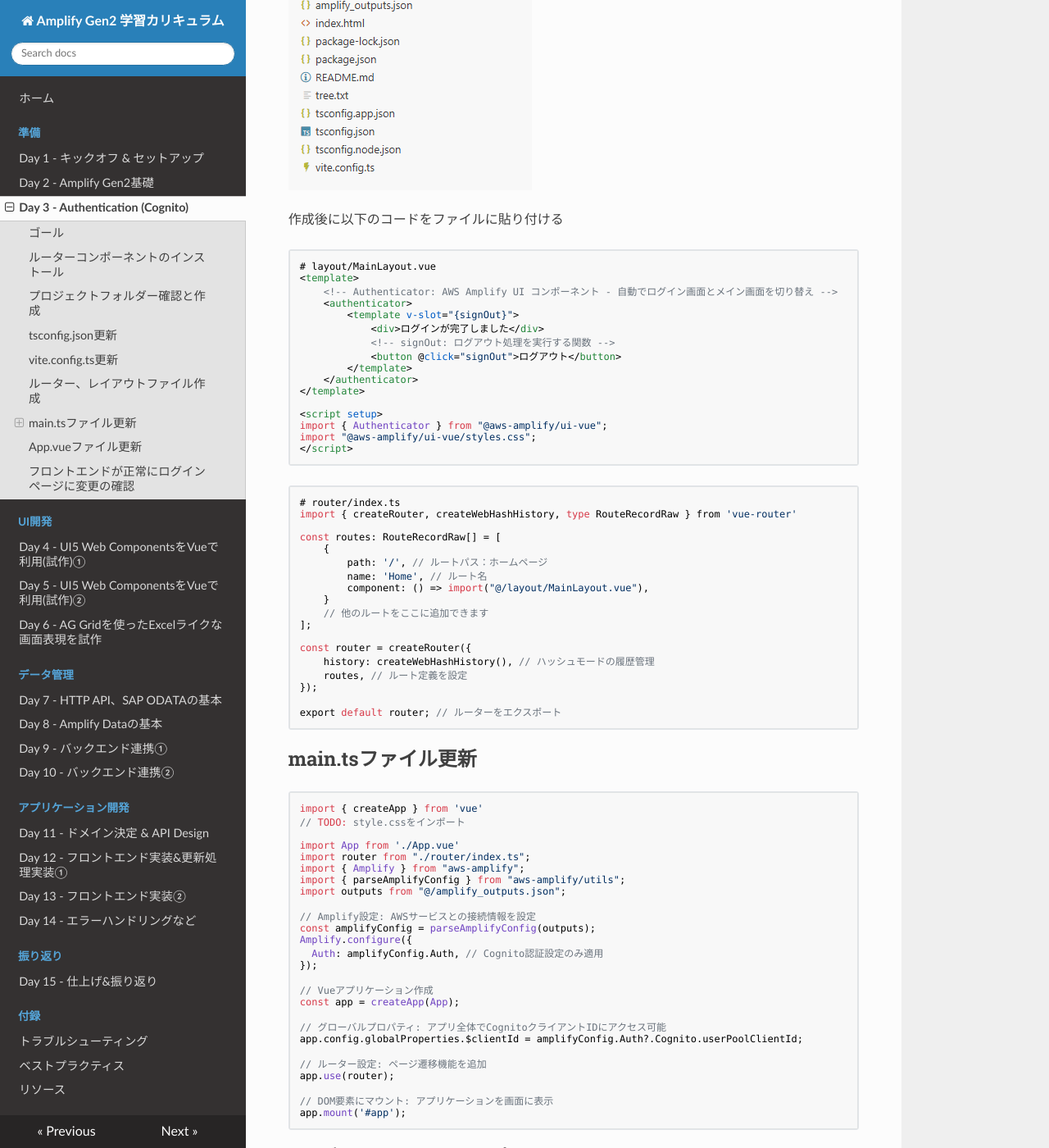
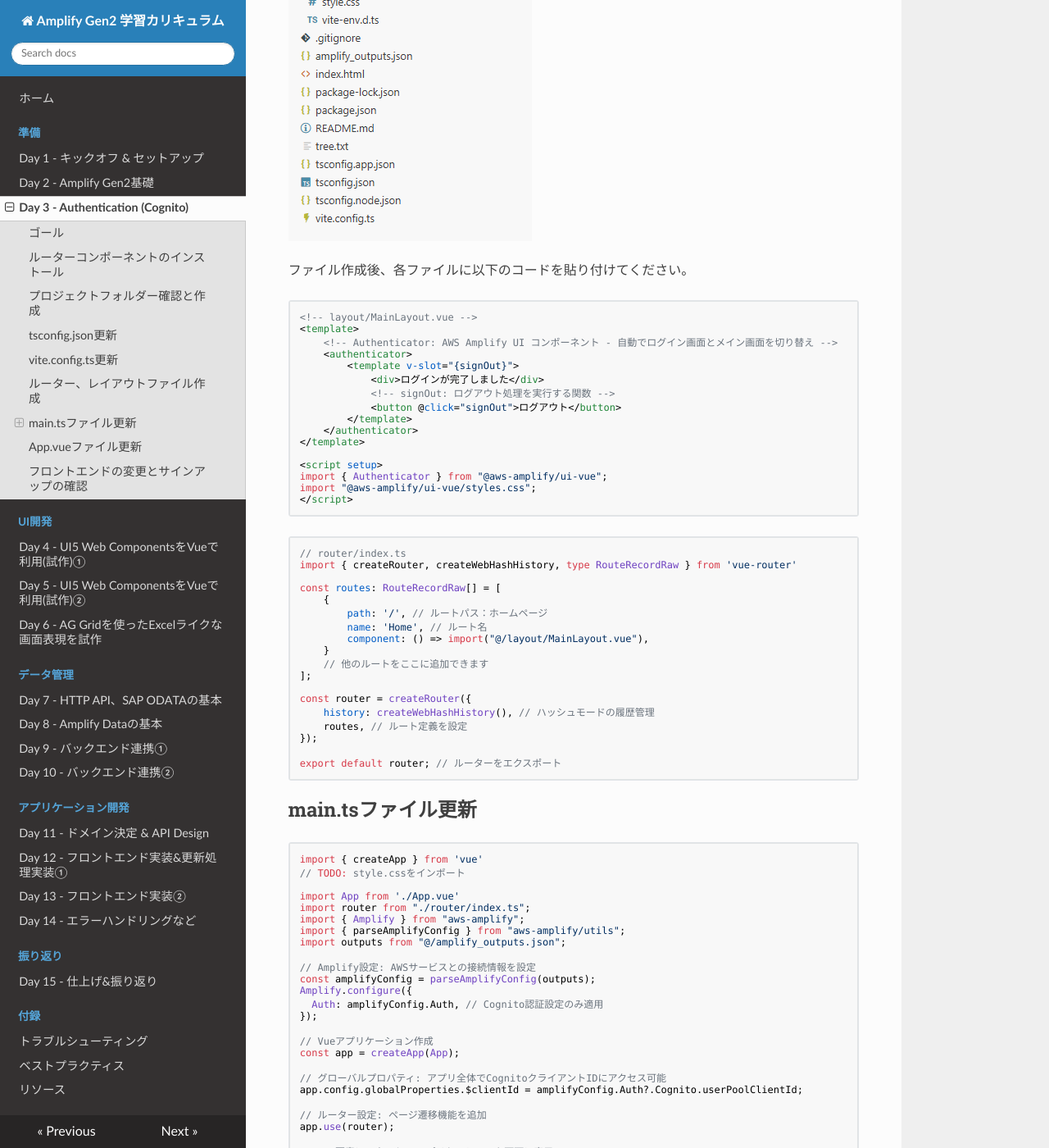
Before and after one commit to ET-n-pan/amplify-curriculum, an MkDocs documentation site: the page built from docs/foundation/day03-authentication.md, in a window 1280 px wide and 1400 px high, scrolled down 2368 px. Shown: the whole window at 82% size. Built offline with MkDocs 1.6.1, drawn with Linux system fonts in a browser that asks for light colours; nearby versions of some CDN libraries; some of the changed text lies outside the part shown.

Commit message:
Day3修正
コードブロックのタイトル指定は効かないため、修正対象ファイル名はコードブロックの先頭にコメントで記載する。

````diff
--- a/docs/foundation/day03-authentication.md
+++ b/docs/foundation/day03-authentication.md
@@ -9,11 +9,11 @@
     - Amazon Cognitoユーザープールでのユーザー管理
 
 ## ルーターコンポーネントのインストール
-プロジェクトフォルダーを開き、
+ターミナルでプロジェクトフォルダーを開き、以下のコマンドを実行します。
 ```
 npm install vue-router
 ```
-warningメッセージは想定内
+依存関係に関するwarningメッセージが出力されますが、想定内のものであるため、そのまま先に進めてください。
 
 ```
 #このままフロントエンドを起動
@@ -21,14 +21,12 @@ npm run dev
 ```
 
 ## プロジェクトフォルダー確認と作成
-src/フォルダーの下でlayout/とrouter/を作成
+src/フォルダーの下にlayout/とrouter/を作成します。
 ```
 amplify-vue-ts-project/
 ├── amplify/
 │   ├── auth/                # 認証用設定
 │   ├── data/                # データモデルとAPIスキーマ
-│   ├── functions/           # Lambda 関数
-│   ├── storage/             # ストレージ 設定
 │   ├── backend.ts           # バックエンド設定ファイル
 │   └── package.json         # バックエンド依存
 ├── src/
@@ -43,6 +41,8 @@ amplify-vue-ts-project/
 └── amplify_outputs.json     # Amplify生成した設定ファイル（APIエンドポイント、認証情報）
 ```
 ## tsconfig.json更新
+プロジェクトルート（amplify-vue-ts-appディレクトリ直下）にあるtsconfig.jsonを以下のように更新します。
+
 ```
 {
   "files": [],
@@ -90,9 +90,9 @@ export default defineConfig({
 ## ルーター、レイアウトファイル作成
 ![router](../images/screenshots/d3-create-file.png)
 
-作成後に以下のコードをファイルに貼り付ける
+ファイル作成後、各ファイルに以下のコードを貼り付けてください。
 ```
-# layout/MainLayout.vue
+<!-- layout/MainLayout.vue -->
 <template>
     <!-- Authenticator: AWS Amplify UI コンポーネント - 自動でログイン画面とメイン画面を切り替え -->
     <authenticator>
@@ -111,7 +111,7 @@ import "@aws-amplify/ui-vue/styles.css";
 ```
 
 ```
-# router/index.ts
+// router/index.ts
 import { createRouter, createWebHashHistory, type RouteRecordRaw } from 'vue-router'
 
 const routes: RouteRecordRaw[] = [
@@ -193,7 +193,9 @@ import App from './App.vue'
 </script>
 ```
 
-## フロントエンドが正常にログインページに変更の確認
+## フロントエンドの変更とサインアップの確認
+以下のように、フロントエンドがログインページに変更されていること、およびサインアップが可能なことを確認します。
+
 ![login](../images/screenshots/d3-sign-up.png)
 
 ![mail](../images/screenshots/d3-mail-check.png)
````
Also changed, not shown: other parts of docs/foundation/day03-authentication.md (+2 -2 lines).
